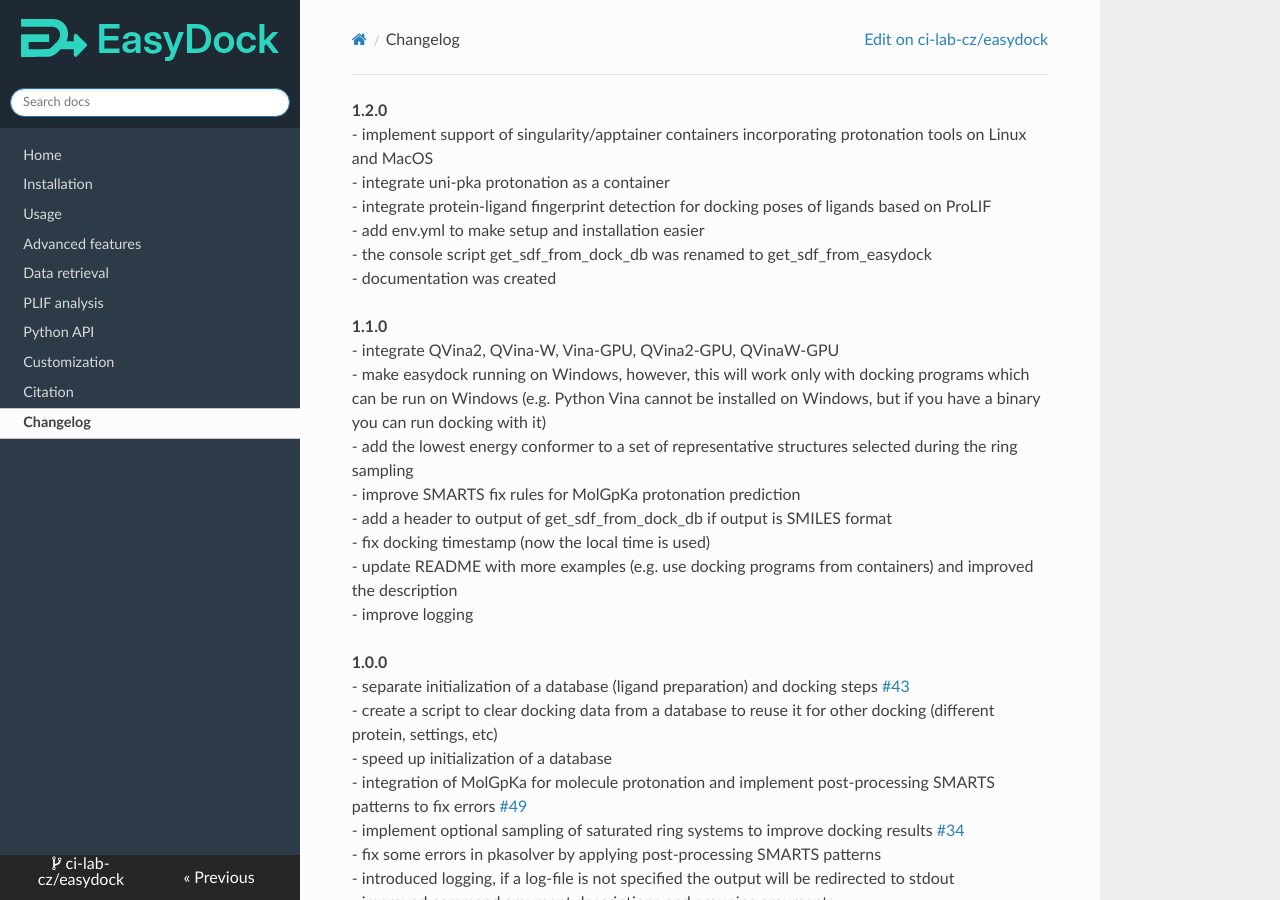
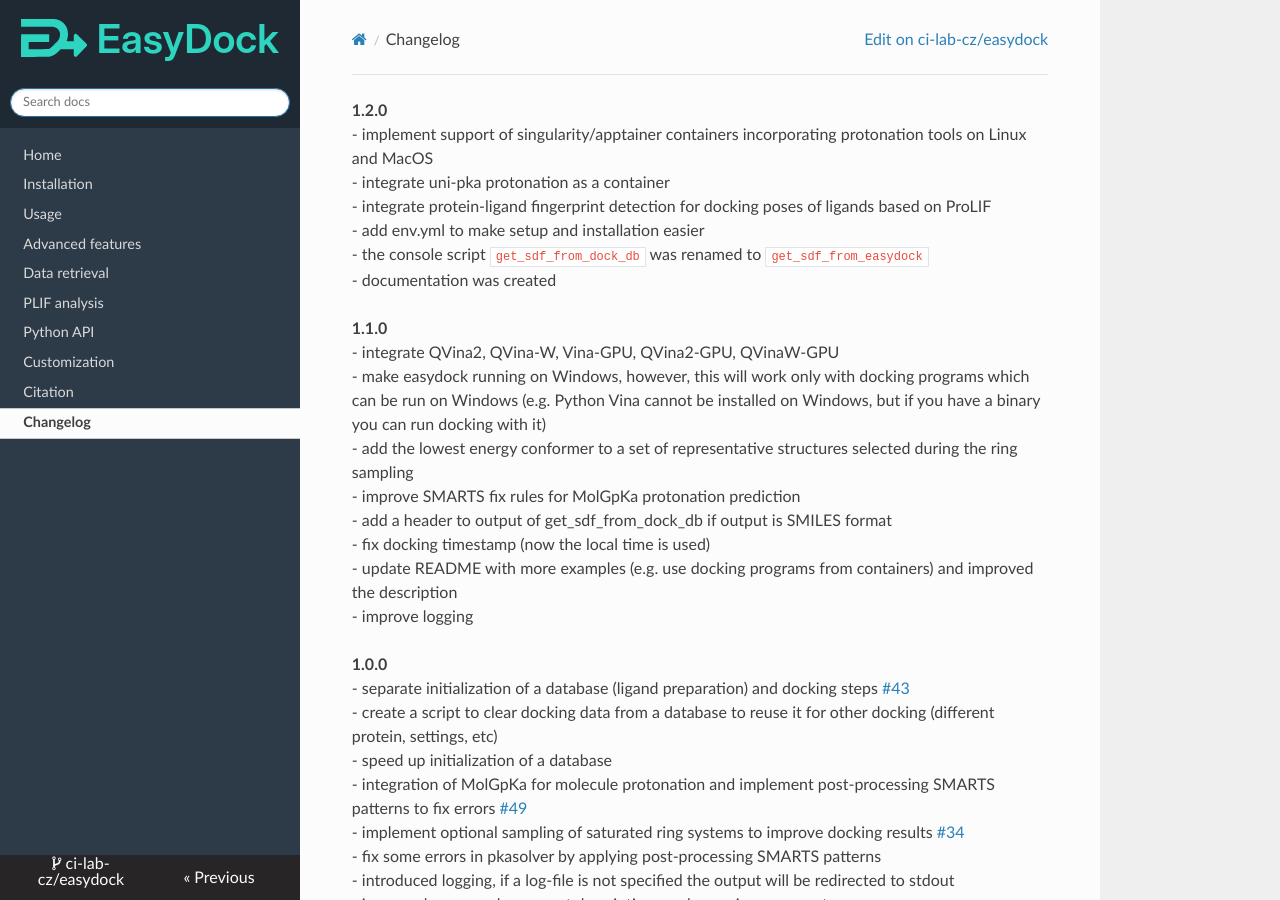
Before and after one commit to ci-lab-cz/easydock, an MkDocs documentation site: the page built from docs/changelog.md, in a window 1280 px wide and 900 px high. Built offline with MkDocs 1.6.1, drawn with Linux system fonts in a browser that asks for light colours; nearby versions of some CDN libraries.

```diff
--- a/docs/changelog.md
+++ b/docs/changelog.md
@@ -3,7 +3,7 @@
 - integrate uni-pka protonation as a container
 - integrate protein-ligand fingerprint detection for docking poses of ligands based on ProLIF
 - add env.yml to make setup and installation easier
-- the console script get_sdf_from_dock_db was renamed to get_sdf_from_easydock
+- the console script `get_sdf_from_dock_db` was renamed to `get_sdf_from_easydock`
 - documentation was created
 
 **1.1.0**
```
